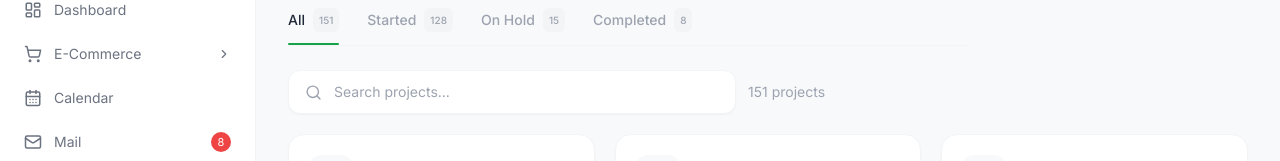
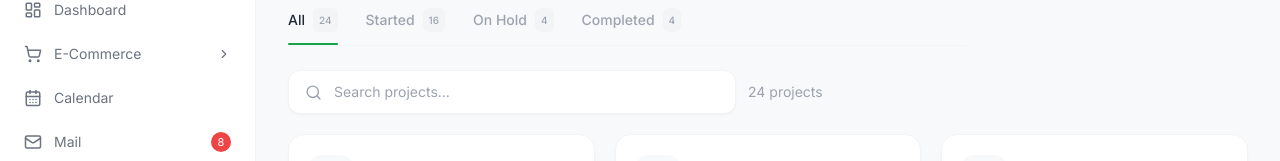
Before and after one commit to Abi1261999/completecollabration, a React (Vite) app: page /projects in a window 1280 px wide. Shown: the part 150-311 px from the top of the page. Built offline with nearby package versions, Linux system fonts and the light colour scheme.

Commit message:
Reduce Projects page dataset from 151 to 24 items
Co-authored-by: Abi1261999 <Abi1261999@users.noreply.github.com>

```diff
--- a/src/pages/Projects.jsx
+++ b/src/pages/Projects.jsx
@@ -150,7 +150,7 @@ const extraBrands = ['dropbox', 'gitlab', 'bitbucket', 'python', 'slack', 'fireb
 
 function buildProjects() {
   const projects = [...featuredProjects]
-  const statusTargets = { Started: 128, 'On Hold': 15, Completed: 8 }
+  const statusTargets = { Started: 16, 'On Hold': 4, Completed: 4 }
   const currentCounts = {
     Started: featuredProjects.filter((project) => project.status === 'Started').length,
     'On Hold': featuredProjects.filter((project) => project.status === 'On Hold').length,
```
